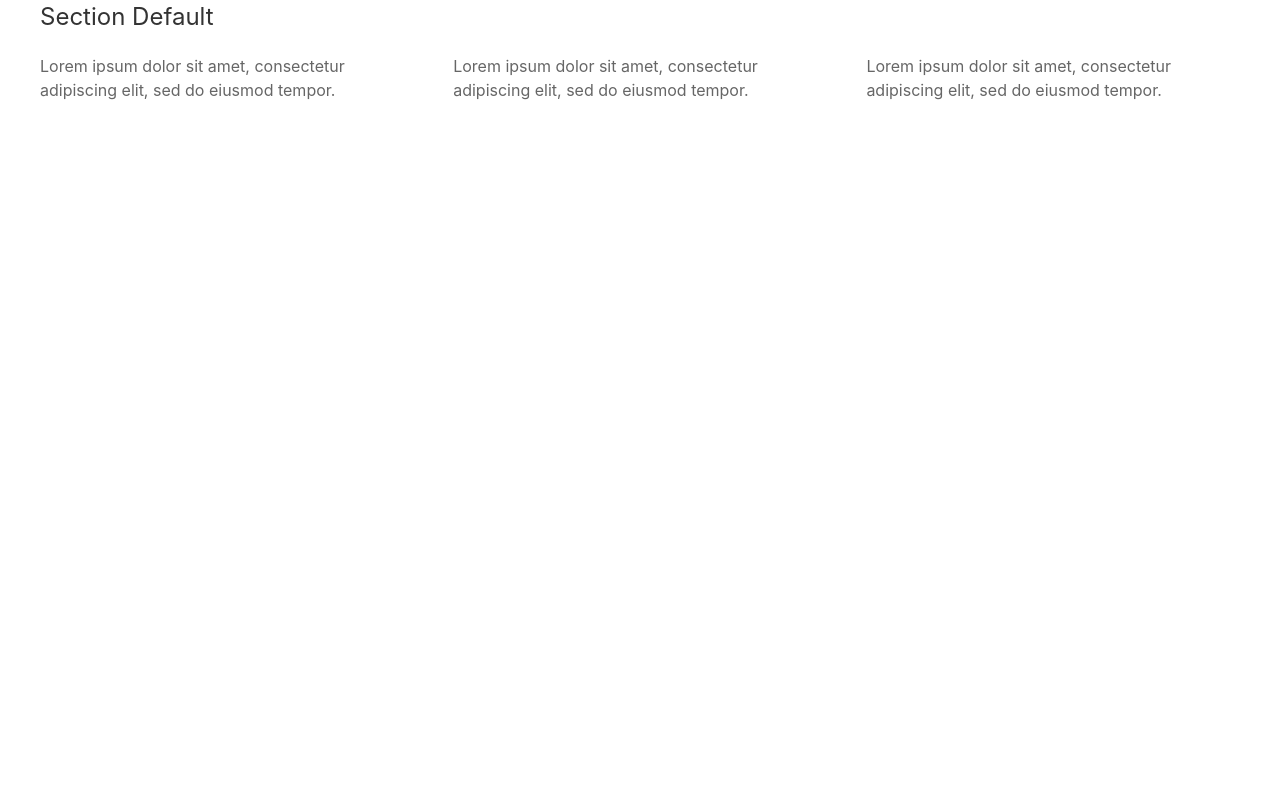
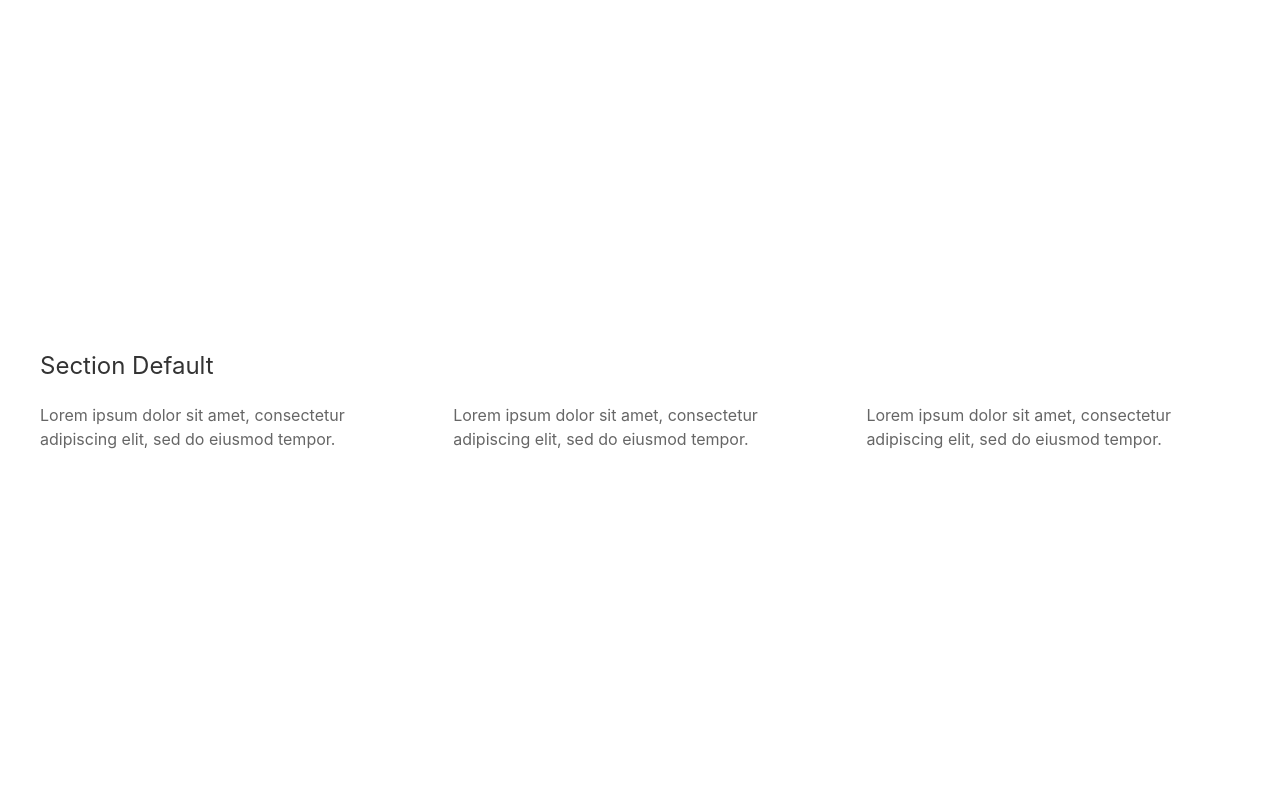
Before and after one commit to Jason-Michaels/Jason-Michaels.github.io, a plain HTML site: page index.html in a window 1280 px wide. Shown: the top 800 px of the page. Drawn offline with nearby package versions, Linux system fonts and the light colour scheme.

Commit message:
Center text

```diff
--- a/index.html
+++ b/index.html
@@ -15,7 +15,7 @@
     </head>
 <body>
 <div class="uk-section uk-section-default uk-height-viewport">
-    <div class="uk-container uk-position-cover">
+    <div class="uk-container uk-position-center ">
 
         <h3>Section Default</h3>
 
```
